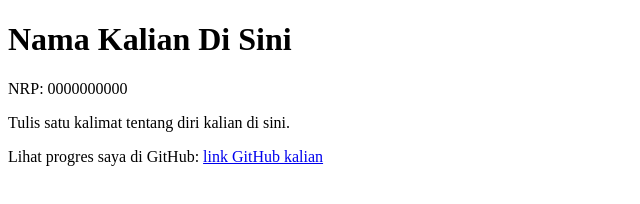
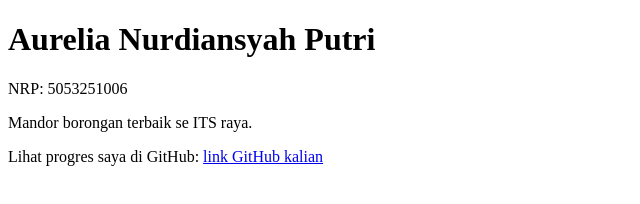
Before and after one commit to webdev-if-its/pweb-5053251006, a website: page m00/index.html in a window 1280 px wide. Shown: the whole page, without its empty margins (0-640 px from the left). Drawn offline with Linux system fonts and the light colour scheme.

Commit message:
Selesaikan pertemuan 0

```diff
--- a/m00/index.html
+++ b/m00/index.html
@@ -3,14 +3,14 @@
 <head>
   <meta charset="utf-8">
   <meta name="viewport" content="width=device-width, initial-scale=1">
-  <title>Untitled</title>
+  <title>Kartu Identittas Aurel</title>
 </head>
 <body>
 
-  <h1 id="nama">Nama Kalian Di Sini</h1>
-  <p id="nrp">NRP: 0000000000</p>
-  <p id="bio">Tulis satu kalimat tentang diri kalian di sini.</p>
-  <p>Lihat progres saya di GitHub: <a id="github" href="#">link GitHub kalian</a></p>
+  <h1 id="nama"> Aurelia Nurdiansyah Putri</h1>
+  <p id="nrp">NRP: 5053251006</p>
+  <p id="bio">Mandor borongan terbaik se ITS raya.</p>
+  <p>Lihat progres saya di GitHub: <a id="github" href="https://github.com/aurelianurdiansyah">link GitHub kalian</a></p>
 
 </body>
 </html>
```
